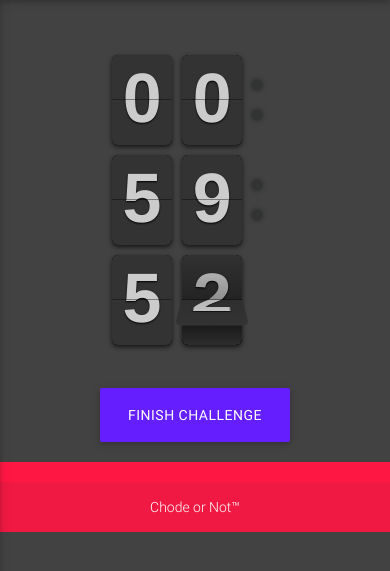
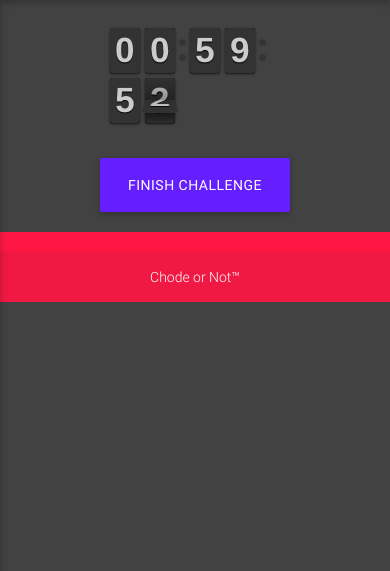
Before and after one commit to 2121159i/Chode-Or-Not-Prototype, a Django app: page /chodeOrNot/timer/ in a window 390 px wide. Shown: the part 56-627 px from the top of the page. Run offline with Django 3.2, Linux system fonts and the light colour scheme; some libraries are stand-ins or nearby versions.

Commit message:
Fixing the responsiveness of the flipclock manually using css (style.css), timer.html and countdown_timer.js

```diff
--- a/chode_or_not/static/css/style.css
+++ b/chode_or_not/static/css/style.css
@@ -17,6 +17,14 @@
     width: 50%;
     display: inline-block;
     margin-top: 50px;
+
+}
+
+@media screen and (max-width: 550px) {
+    #countdown_timer{
+        zoom: 0.5;
+        -moz-transform: scale(0.5);
+    }
 }
 
 #danger_red_text_for_warning_box{
--- a/chode_or_not/static/js/countdown_timer.js
+++ b/chode_or_not/static/js/countdown_timer.js
@@ -1,14 +1,6 @@
 /**
  * Created by 2121159i on 18/04/2016.
  */
-jQuery.fn.center = function () {
-    this.css("position","absolute");
-    this.css("top", Math.max(0, (($(window).height() - $(this).outerHeight()) / 2) +
-                                                $(window).scrollTop()) + "px");
-    this.css("left", Math.max(0, (($(window).width() - $(this).outerWidth()) / 2) +
-                                                $(window).scrollLeft()) + "px");
-    return this;
-}
 
 var clock = $('#countdown_timer').FlipClock(3600, { countdown: true });
 
--- a/chode_or_not/templates/ChodeOrNot/timer.html
+++ b/chode_or_not/templates/ChodeOrNot/timer.html
@@ -6,7 +6,7 @@
 
 {% block body_block %}
 
-    <div class="container center-align ">
+    <div class="container center-align">
 
         <div id="countdown_timer">
         </div><br/>
```
